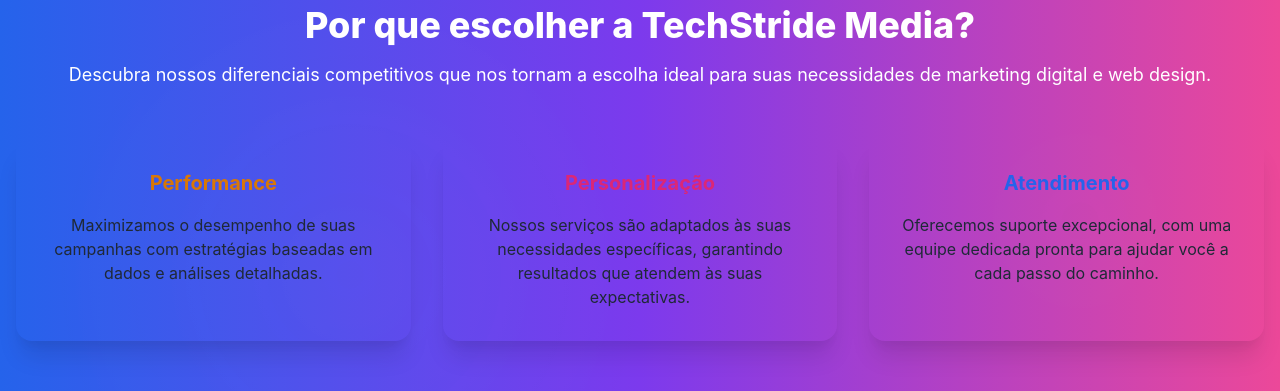
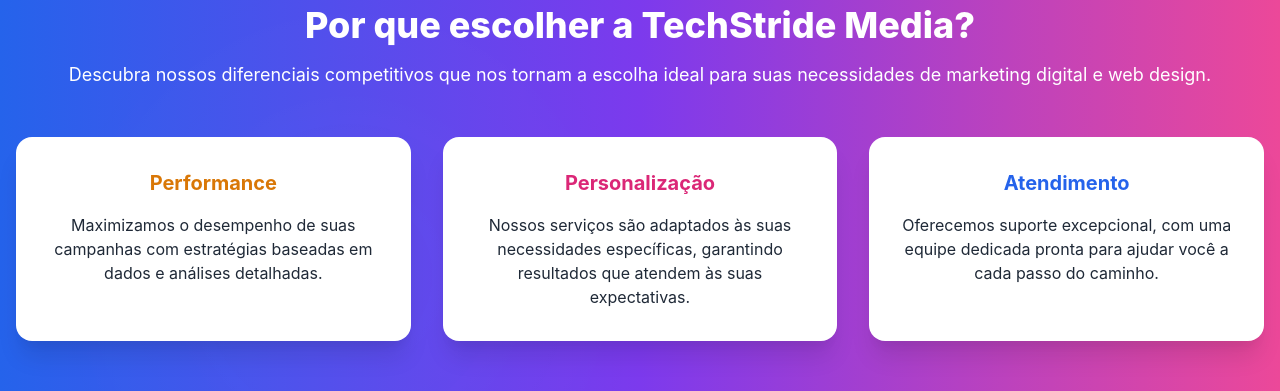
Before and after one commit to Metsukita/techstrid-media, a Next.js app: page / in a window 1280 px wide. Shown: the part 1520-1911 px from the top of the page. Built offline with nearby package versions, Linux system fonts and the light colour scheme.

Commit message:
fix: cards do 'Por que escolher' agora totalmente brancos para máxima legibilidade

```diff
--- a/src/components/CompetitiveAdvantages.tsx
+++ b/src/components/CompetitiveAdvantages.tsx
@@ -28,15 +28,15 @@
                 <h2 className="text-4xl font-extrabold mb-4 drop-shadow-lg">Por que escolher a TechStride Media?</h2>
                 <p className="text-lg text-white/80 mb-12">Descubra nossos diferenciais competitivos que nos tornam a escolha ideal para suas necessidades de marketing digital e web design.</p>
                 <div className="grid grid-cols-1 md:grid-cols-3 gap-8">
-                    <div className="rounded-2xl shadow-xl p-8 bg-white/90 hover:shadow-2xl transition">
+                    <div className="rounded-2xl shadow-xl p-8 bg-white hover:shadow-2xl transition">
                         <h3 className="text-xl font-bold mb-4 text-yellow-600">Performance</h3>
                         <p className="text-gray-800">Maximizamos o desempenho de suas campanhas com estratégias baseadas em dados e análises detalhadas.</p>
                     </div>
-                    <div className="rounded-2xl shadow-xl p-8 bg-white/90 hover:shadow-2xl transition">
+                    <div className="rounded-2xl shadow-xl p-8 bg-white hover:shadow-2xl transition">
                         <h3 className="text-xl font-bold mb-4 text-pink-600">Personalização</h3>
                         <p className="text-gray-800">Nossos serviços são adaptados às suas necessidades específicas, garantindo resultados que atendem às suas expectativas.</p>
                     </div>
-                    <div className="rounded-2xl shadow-xl p-8 bg-white/90 hover:shadow-2xl transition">
+                    <div className="rounded-2xl shadow-xl p-8 bg-white hover:shadow-2xl transition">
                         <h3 className="text-xl font-bold mb-4 text-blue-600">Atendimento</h3>
                         <p className="text-gray-800">Oferecemos suporte excepcional, com uma equipe dedicada pronta para ajudar você a cada passo do caminho.</p>
                     </div>
```
